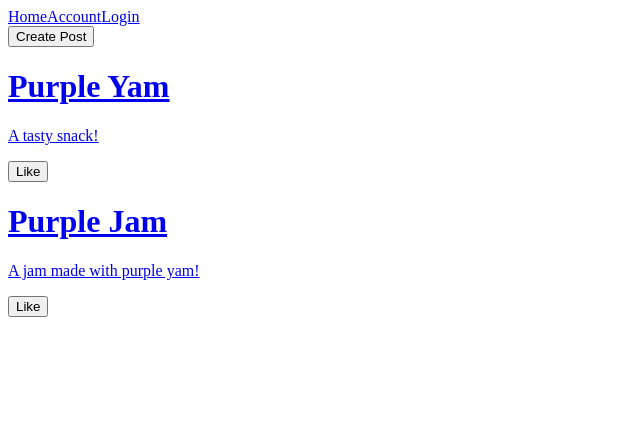
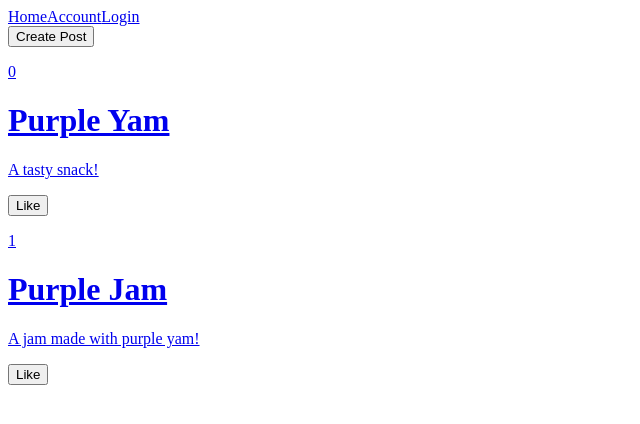
Before and after one commit to Philip-11/vue-recipe-system, a Vue app: page / in a window 1280 px wide. Shown: the top 424 px of the page, without its empty margins (0-640 px from the left). Built offline with nearby package versions, Linux system fonts and the light colour scheme.

Commit message:
added id as props

```diff
--- a/src/views/Home.vue
+++ b/src/views/Home.vue
@@ -14,6 +14,6 @@ const recipes = ref([
 </script>
 
 <template>
-	<RecipeCardVue v-for="recipe in recipes" :key="recipe.id" :title="recipe.title" :description="recipe.description">
+	<RecipeCardVue v-for="recipe in recipes" :key="recipe.id" :id="recipe.id" :title="recipe.title" :description="recipe.description">
 	</RecipeCardVue>
 </template>
```
